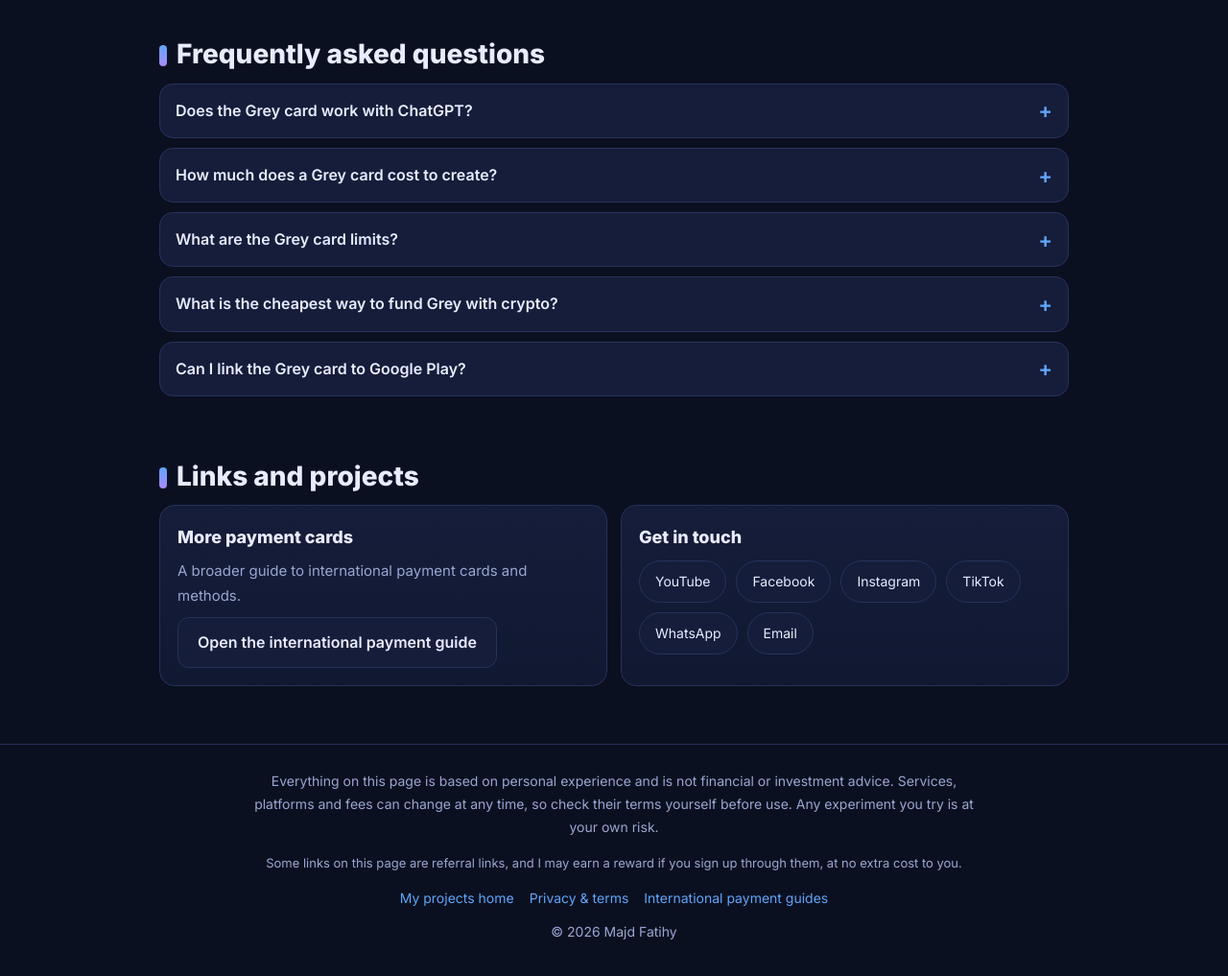
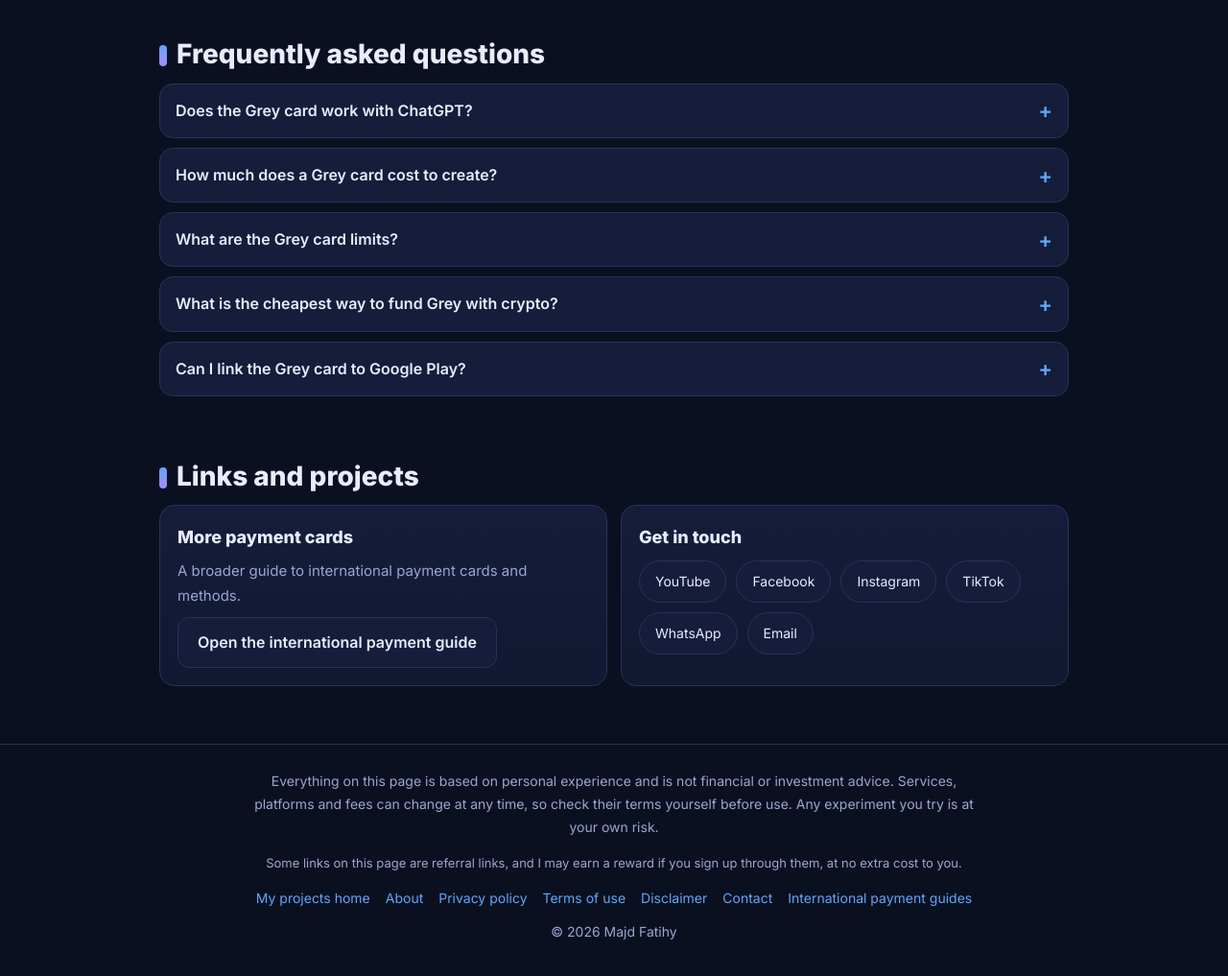
Before and after one commit to majdfatihy/grey-virtual-card-ai-subscriptions, a plain HTML site: page en/index.html in a window 1280 px wide. Shown: the part 5755-6772 px from the top of the page at 96% size. Drawn offline with Linux system fonts and the light colour scheme.

Commit message:
navigation: route en footer policies, about and contact to dedicated central pages

```diff
--- a/en/index.html
+++ b/en/index.html
@@ -371,7 +371,11 @@ footer .flinks{display:flex;gap:16px;justify-content:center;flex-wrap:wrap;margi
     <p class="disc" style="font-size:13px">Some links on this page are referral links, and I may earn a reward if you sign up through them, at no extra cost to you.</p>
     <div class="flinks">
       <a href="https://dev.majdfatihy.com/">My projects home</a>
-      <a href="https://dev.majdfatihy.com/">Privacy &amp; terms</a>
+      <a href="https://dev.majdfatihy.com/about.html">About</a>
+      <a href="https://dev.majdfatihy.com/privacy.html">Privacy policy</a>
+      <a href="https://dev.majdfatihy.com/terms.html">Terms of use</a>
+      <a href="https://dev.majdfatihy.com/disclaimer.html">Disclaimer</a>
+      <a href="https://dev.majdfatihy.com/contact.html">Contact</a>
       <a href="https://dev.majdfatihy.com/international-payment-guide/">International payment guides</a>
     </div>
     <div>© <span id="yr">2026</span> Majd Fatihy</div>
```
